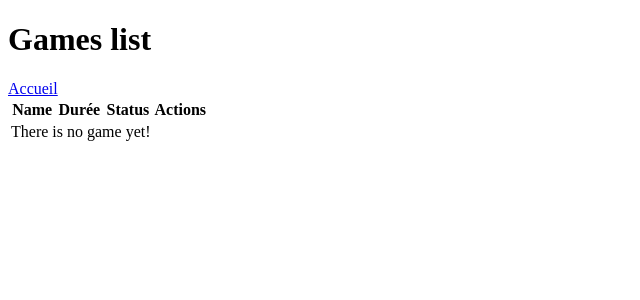
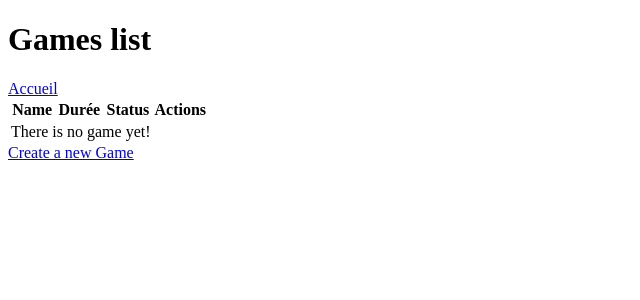
Before and after one commit to pythoniste/tuto_django, a Django app: page /game/ in a window 1280 px wide. Shown: the top 300 px of the page, without its empty margins (0-640 px from the left). Run offline with Django 5.2, Linux system fonts and the light colour scheme; data that the repository does not hold is empty; parts of the project's set-up code (start-up, migrations or seed data) failed here and were passed over.

Commit message:
Create views

```diff
--- a/project/app/templates/app/game_list.html
+++ b/project/app/templates/app/game_list.html
@@ -26,4 +26,5 @@
   </tr>
   {% endfor %}
 </table>
+<a href="{% url 'game:create' %}">{% translate "Create a new Game" %}</a>
 {% endblock %}
--- a/project/app/urls.py
+++ b/project/app/urls.py
@@ -4,6 +4,7 @@ from .views import (
     GameListView,
     GameDetailView,
     GameUpdateView,
+    GameCreateView,
 )
 
 app_name = "game"
@@ -12,4 +13,5 @@ urlpatterns = [
     path('', GameListView.as_view(), name="list"),
     path('<int:pk>/', GameDetailView.as_view(), name="detail"),
     path('<int:pk>/update/', GameUpdateView.as_view(), name="update"),
+    path('create/', GameCreateView.as_view(), name="create"),
 ]
--- a/project/app/views.py
+++ b/project/app/views.py
@@ -3,6 +3,7 @@ from django.views.generic import (
     ListView,
     DetailView,
     UpdateView,
+    CreateView,
 )
 from django.urls import reverse_lazy, reverse
 from django.utils.translation import gettext_lazy as gettext
@@ -74,3 +75,21 @@ class GameUpdateView(UpdateView):
     def get_success_url(self):
         return reverse("game:update", kwargs={"pk": self.kwargs["pk"]})
         # return reverse_lazy('game:update', kwargs={'pk': self.object.pk})
+
+
+class GameCreateView(CreateView):
+    model = Game
+    form_class = GameForm
+
+    def get_context_data(self, **kwargs):
+        data = super().get_context_data(**kwargs)
+        data['page_title'] = gettext("Create a new game")
+        return data
+
+    def get_success_url(self):
+        submit = self.request.POST.get("submit")
+        if submit == str(gettext("Create and add another")):
+            return reverse_lazy('game:create')
+        if submit == str(gettext("Create and continue modification")):
+            return reverse_lazy('game:update', kwargs={'pk': self.object.pk})
+        return reverse_lazy('game:list')
```
Also changed, not shown: project/app/templates/app/game_form.html (+7 -1 lines), README.md.
